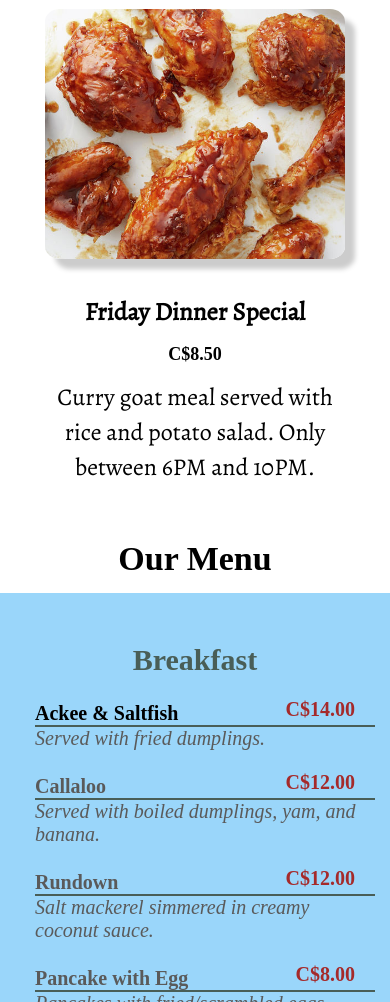
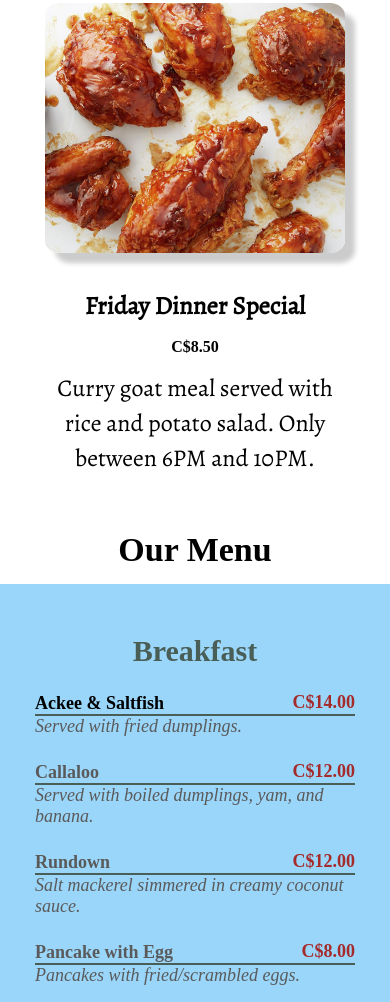
Before and after one commit to William-World/caribbean-jerk-hut.github.io, a plain HTML site: page index.html in a window 390 px wide. Shown: the part 1670-2672 px from the top of the page. Drawn offline with nearby package versions, Linux system fonts and the light colour scheme.

Commit message:
Add files via upload

```diff
--- a/index.html
+++ b/index.html
@@ -316,8 +316,8 @@
         </div>
         <!-- Section Ends: Cold Beverages -->
       </section>
-      <h2 class="contact">Contact Us</h2>
-      <section id="contact" class="flex-container-1">
+      <h2 id="contact" class="contact">Contact Us</h2>
+      <section class="flex-container-1">
         <article class="flex-item-2">
           <div class="address">
             <h4>Address</h4>
--- a/styles.css
+++ b/styles.css
@@ -509,7 +509,7 @@ footer div > p {
   }
 
   .meal-name {
-    font-size: 20px;
+    font-size: 18px;
     margin: 25px 5px;
   }
 
@@ -519,7 +519,7 @@ footer div > p {
 
   .price {
     margin-left: 0;
-    font-size: 18px;
+    font-size: 16px;
   }
 
   .menu {
@@ -531,11 +531,11 @@ footer div > p {
   }
 
   .description {
-    width: 340px;
+    width: 320px;
   }
 
   b {
-    margin-top: -27px;
+    margin-top: -22px;
   }
 
   .flex-container-1 {
```
